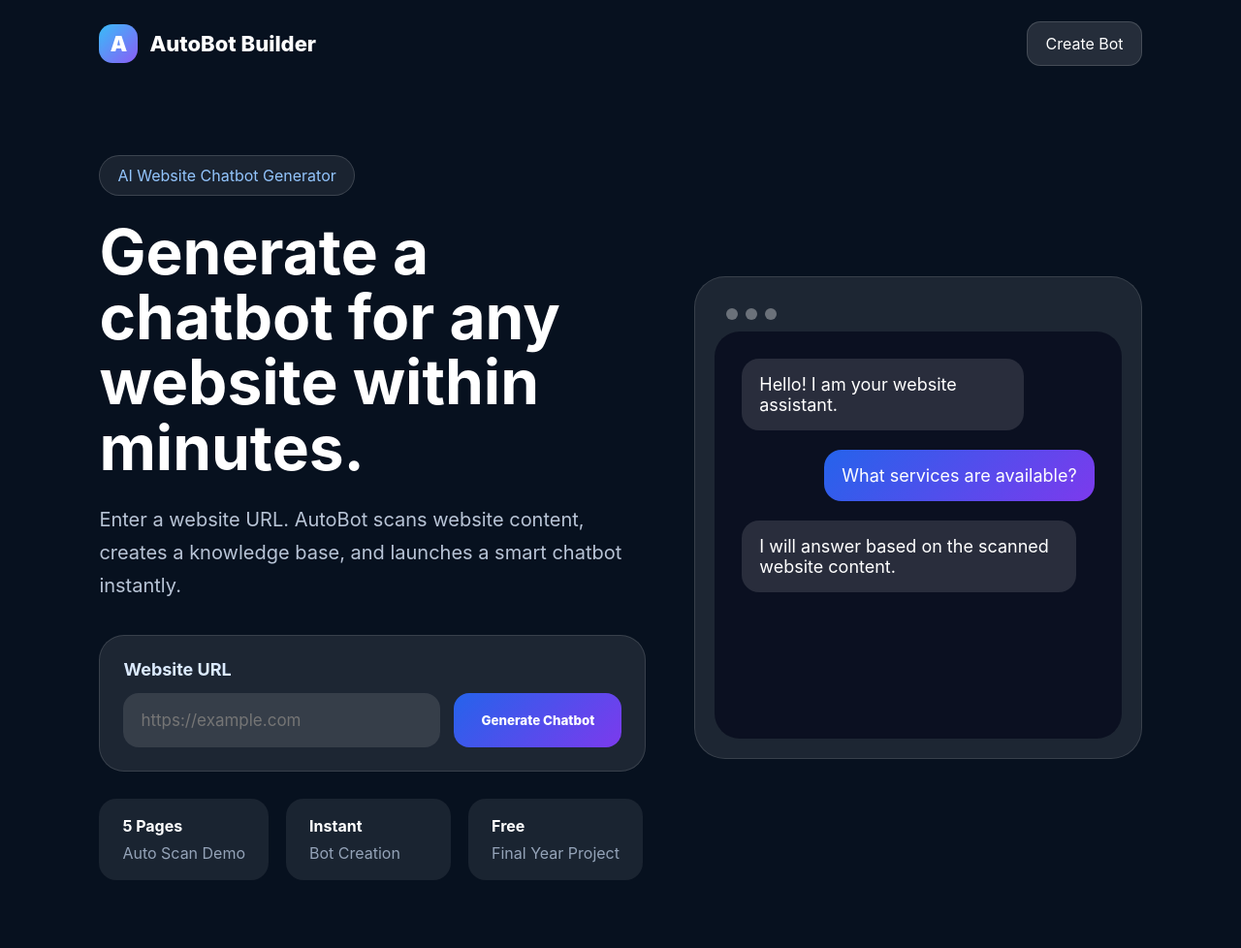
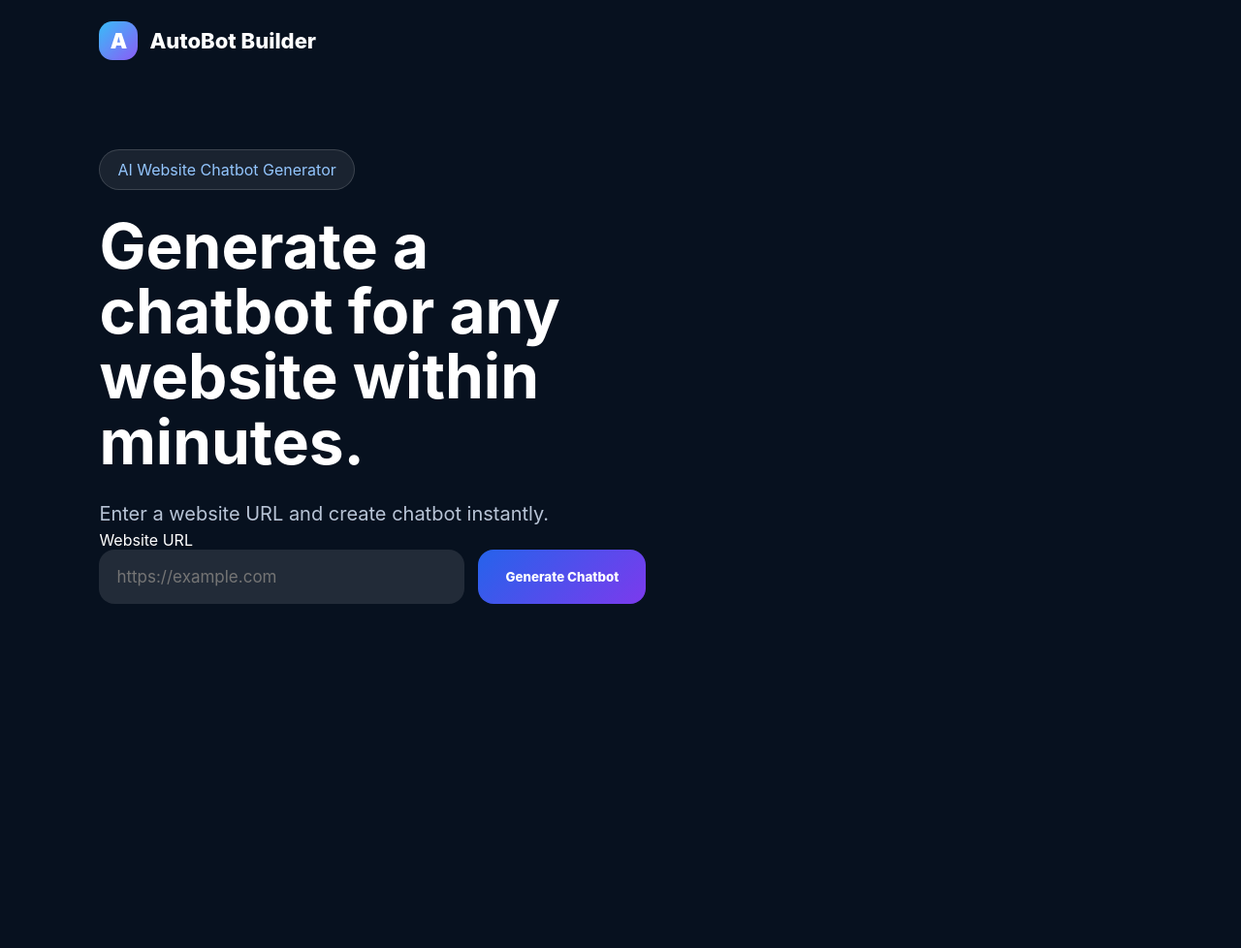
Before and after one commit to nilamtandel-spec/autobot-builder-premium, a Flask app: page / in a window 1280 px wide. Shown: the whole page at 97% size. After the commit the page ends 623 px from the top, so only its background shows below. Run offline with Flask 3, Linux system fonts and the light colour scheme.

Commit message:
Update index.html

```diff
--- a/templates/index.html
+++ b/templates/index.html
@@ -1,9 +1,7 @@
 <!DOCTYPE html>
-<html lang="en">
+<html>
 <head>
-    <meta charset="UTF-8">
     <title>AutoBot Builder</title>
-    <meta name="viewport" content="width=device-width, initial-scale=1.0">
     <link rel="stylesheet" href="/static/style.css">
 </head>
 <body>
@@ -13,7 +11,6 @@
         <span class="logo">A</span>
         <span>AutoBot Builder</span>
     </div>
-    <a href="#generate" class="nav-btn">Create Bot</a>
 </nav>
 
 <section class="hero">
@@ -22,50 +19,27 @@
 
         <h1>Generate a chatbot for any website within minutes.</h1>
 
-        <p>
-            Enter a website URL. AutoBot scans website content,
-            creates a knowledge base, and launches a smart chatbot instantly.
-        </p>
+        <p>Enter a website URL and create chatbot instantly.</p>
 
-        <form id="generate" class="url-card" action="/generate" method="POST">
+        <!-- ✅ FIXED FORM -->
+        <form action="/generate" method="POST">
+
             <label>Website URL</label>
 
             <div class="input-row">
-                <input type="text" name="url" placeholder="https://example.com" required>
+                <input
+                    type="text"
+                    name="url"
+                    placeholder="https://example.com"
+                    required
+                >
+
+                <!-- IMPORTANT -->
                 <button type="submit">Generate Chatbot</button>
             </div>
 
-            {% if error %}
-                <p class="error">{{ error }}</p>
-            {% endif %}
         </form>
 
-        <div class="stats">
-            <div>
-                <strong>5 Pages</strong>
-                <span>Auto Scan Demo</span>
-            </div>
-            <div>
-                <strong>Instant</strong>
-                <span>Bot Creation</span>
-            </div>
-            <div>
-                <strong>Free</strong>
-                <span>Final Year Project</span>
-            </div>
-        </div>
-    </div>
-
-    <div class="preview-card">
-        <div class="preview-header">
-            <span></span><span></span><span></span>
-        </div>
-
-        <div class="chat-preview">
-            <div class="bot-msg">Hello! I am your website assistant.</div>
-            <div class="user-msg">What services are available?</div>
-            <div class="bot-msg wide">I will answer based on the scanned website content.</div>
-        </div>
     </div>
 </section>
 
```
